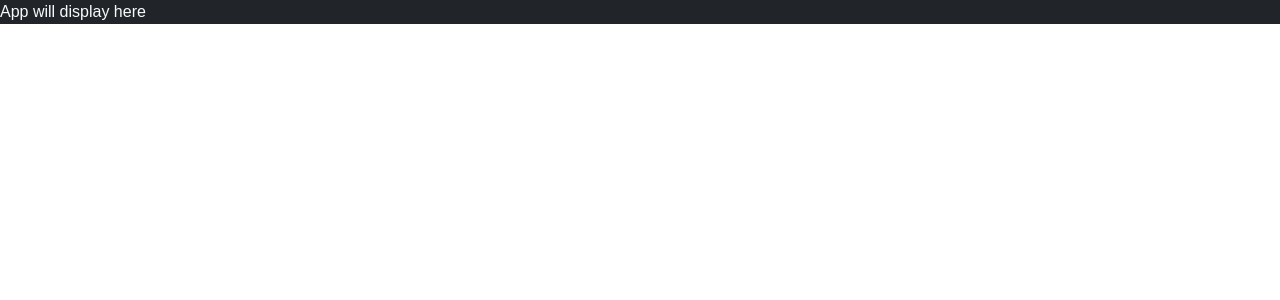
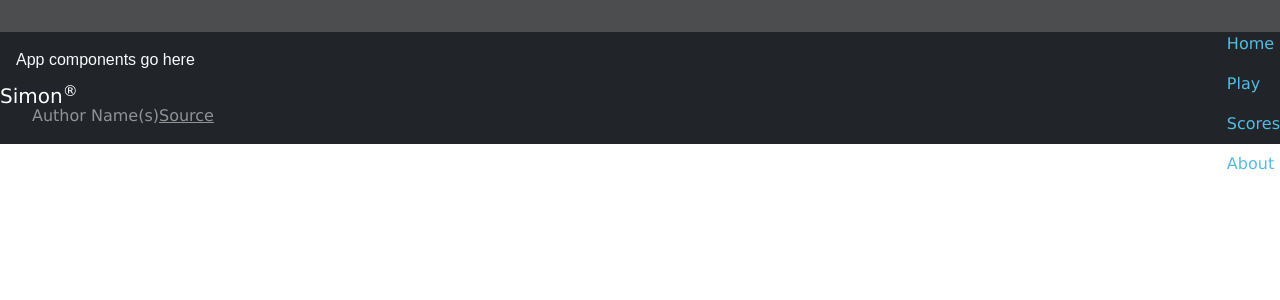
Before and after one commit to QuantumArioso/cs260-startup, a React (Vite) app in the folder vite-startup/: page / in a window 1280 px wide. Shown: the top 300 px of the page. Built offline with nearby package versions, Linux system fonts and the light colour scheme.

Commit message:
simon stuff into app.jsx

```diff
--- a/vite-startup/index.jsx
+++ b/vite-startup/index.jsx
@@ -1,6 +1,6 @@
 import React from 'react';
 import ReactDOM from 'react-dom/client';
-import App from './src/assets/src/app';
+import App from './src/app';
 
 const root = ReactDOM.createRoot(document.getElementById('root'));
 root.render(<App />);
--- /dev/null
+++ b/vite-startup/src/app.jsx
@@ -0,0 +1,50 @@
+import React from 'react';
+import 'bootstrap/dist/css/bootstrap.min.css';
+import './app.css';
+
+export default function App() {
+  return (
+    <div className='body bg-dark text-light'>
+      <header className='container-fluid'>
+        <nav className='navbar fixed-top navbar-dark'>
+          <div className='navbar-brand'>
+            Simon<sup>&reg;</sup>
+          </div>
+          <menu className='navbar-nav'>
+            <li className='nav-item'>
+              <a className='nav-link' href='index.html'>
+                Home
+              </a>
+            </li>
+            <li className='nav-item'>
+              <a className='nav-link' href='play.html'>
+                Play
+              </a>
+            </li>
+            <li className='nav-item'>
+              <a className='nav-link' href='scores.html'>
+                Scores
+              </a>
+            </li>
+            <li className='nav-item'>
+              <a className='nav-link' href='about.html'>
+                About
+              </a>
+            </li>
+          </menu>
+        </nav>
+      </header>
+
+      <main>App components go here</main>
+
+      <footer className='bg-dark text-white-50'>
+        <div className='container-fluid'>
+          <span className='text-reset'>Author Name(s)</span>
+          <a className='text-reset' href='https://github.com/webprogramming260/simon-react'>
+            Source
+          </a>
+        </div>
+      </footer>
+    </div>
+  );
+}
--- a/vite-startup/src/assets/src/app.jsx
+++ /dev/null
@@ -1,7 +0,0 @@
-import React from 'react';
-import 'bootstrap/dist/css/bootstrap.min.css';
-import './app.css';
-
-export default function App() {
-  return <div className='body bg-dark text-light'>App will display here</div>;
-}
```
Also changed, not shown: vite-startup/src/app.css (renamed from vite-startup/src/assets/src/app.css).
